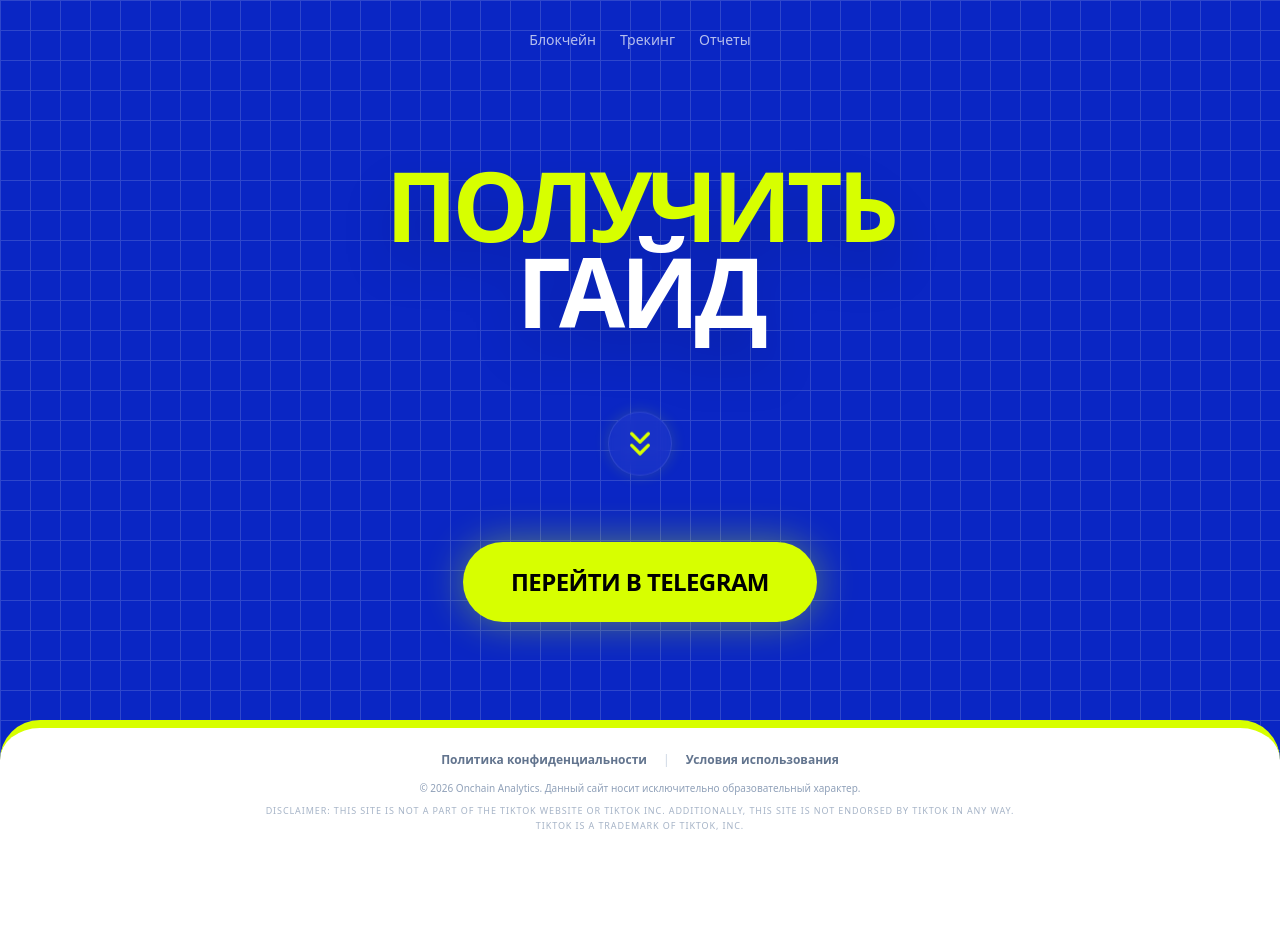
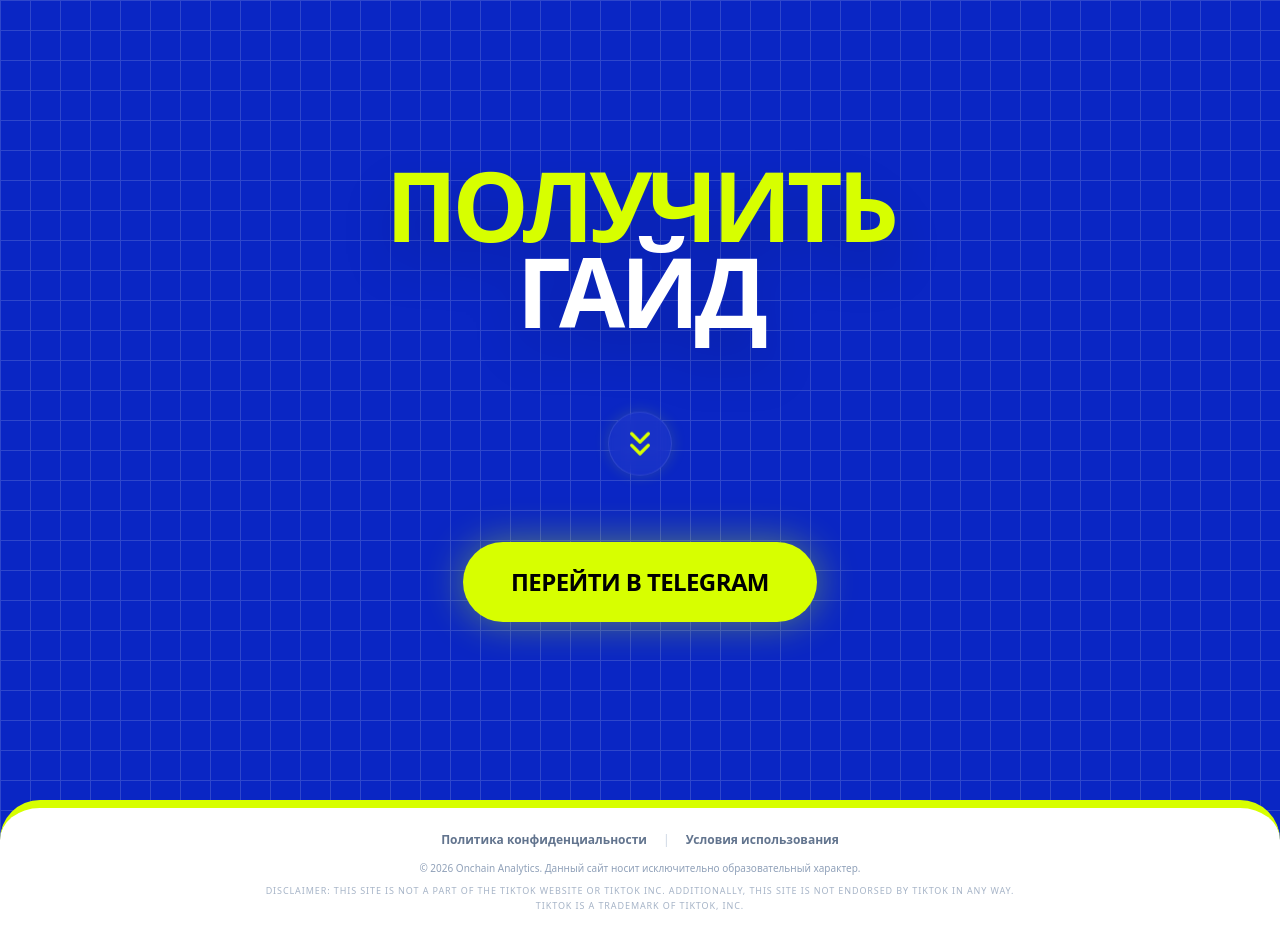
Before and after one commit to xxxdimacion/BTC-SITE, a React (Vite) app: page / in a window 1280 px wide. Before the commit the page ends 858 px from the top, so only its background shows below. Built offline with nearby package versions, Linux system fonts and the light colour scheme.

Commit message:
feat: Simplify App layout, remove top nav
Removes the static top navigation bar from the App component. The main content area now directly controls the min-height to ensure full screen coverage.

```diff
--- a/src/App.tsx
+++ b/src/App.tsx
@@ -30,19 +30,8 @@ export default function App() {
       {/* Main Content Area */}
       <div className="relative z-10 flex-grow flex flex-col justify-between min-h-screen">
 
-        {/* Top Navigation */}
-        <div className="w-full relative py-4 sm:py-6 px-4 flex justify-center items-center max-w-7xl mx-auto h-[10vh] border-transparent">
-          <div className="hidden sm:flex space-x-6">
-            {['Блокчейн', 'Трекинг', 'Отчеты'].map((item) => (
-              <span key={item} className="text-sm font-medium text-white/70 hover:text-white cursor-default transition-all">
-                {item}
-              </span>
-            ))}
-          </div>
-        </div>
-
         {/* Hero Section */}
-        <main className="flex flex-col items-center justify-center text-center px-4 w-full max-w-5xl mx-auto flex-grow z-20 min-h-[80vh] pb-4">
+        <main className="flex flex-col items-center justify-center text-center px-4 w-full max-w-5xl mx-auto flex-grow z-20 min-h-screen pb-4">
 
           <h1 className="text-5xl sm:text-7xl md:text-8xl font-black leading-[0.9] tracking-tighter uppercase mb-6 sm:mb-8 drop-shadow-2xl">
             <span className="text-[#D7FF00]">ПОЛУЧИТЬ</span><br />
```
